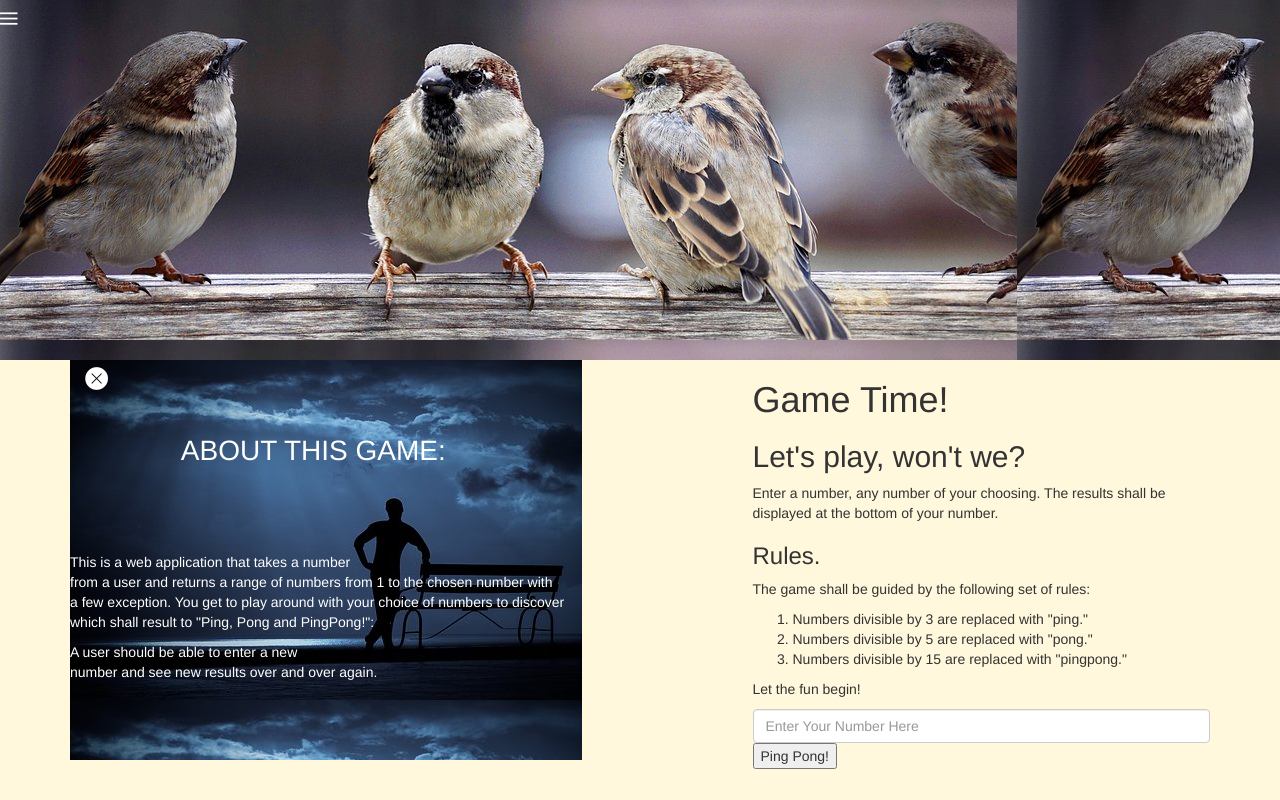
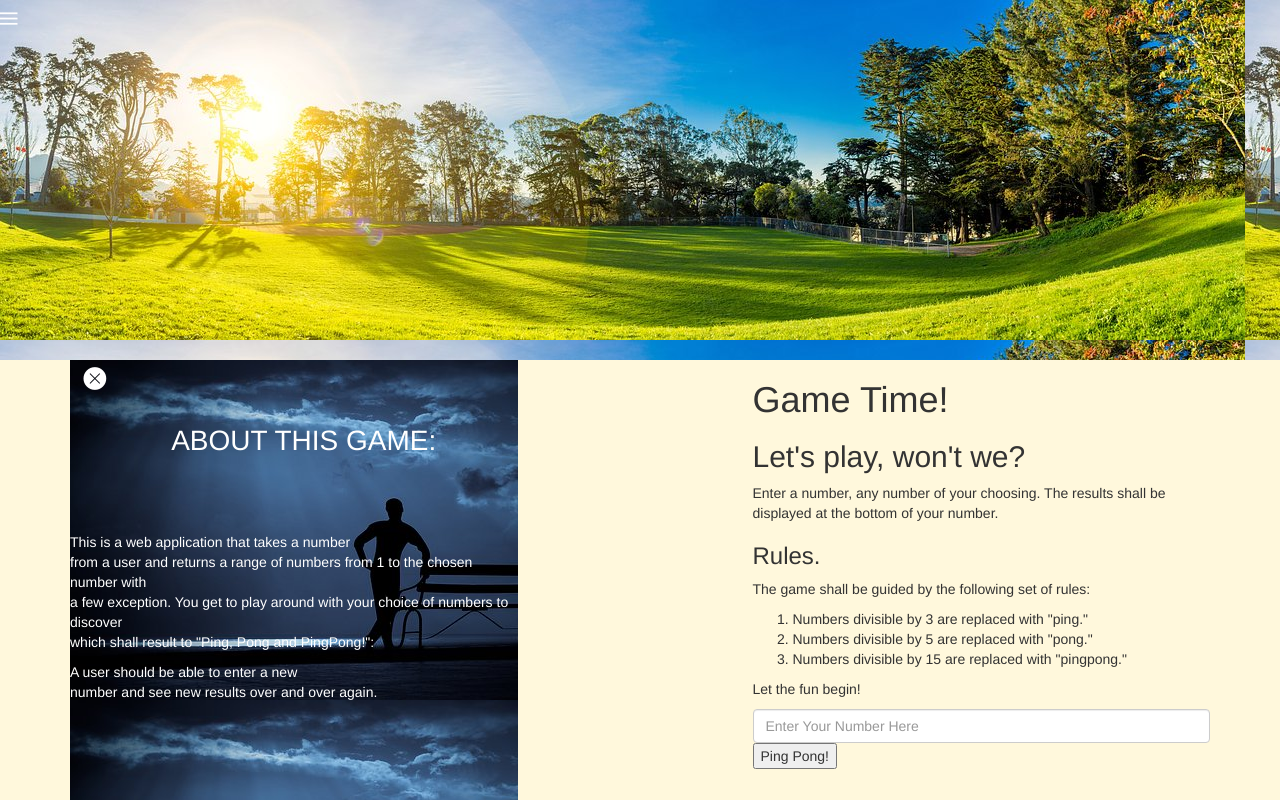
Before and after one commit to AlexKarari/ping-pong, a plain HTML site: page index.html in a window 1280 px wide. Drawn offline with nearby package versions, Linux system fonts and the light colour scheme.

Commit message:
Change header background image.

```diff
--- a/css/styles.css
+++ b/css/styles.css
@@ -1,5 +1,5 @@
 #head{
-  background-image: url("../img/img8.jpg");
+  background-image: url("../img/img15.jpg");
   height: 45vh;
   width:100%;
 }
@@ -26,8 +26,8 @@ aside {
   display: run-in;
   justify-content: space-around;
   align-items:flex-end;
-  height: 50vh;
-  width: 40vw;
+  height: 55vh;
+  width: 35vw;
   z-index: 10;
   position: inherit;
   left: 0%;
```
Also changed, not shown: img/img14.jpg (added), img/img15.jpg (added).
